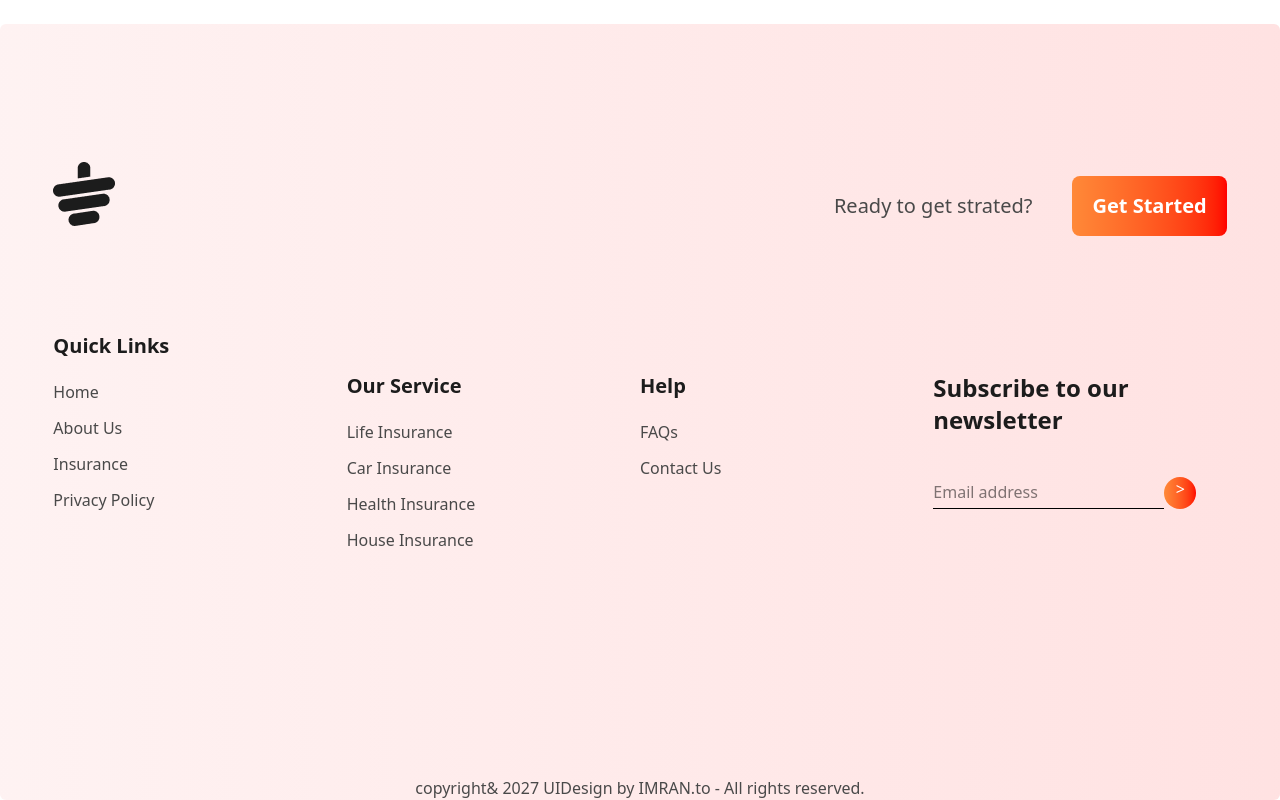
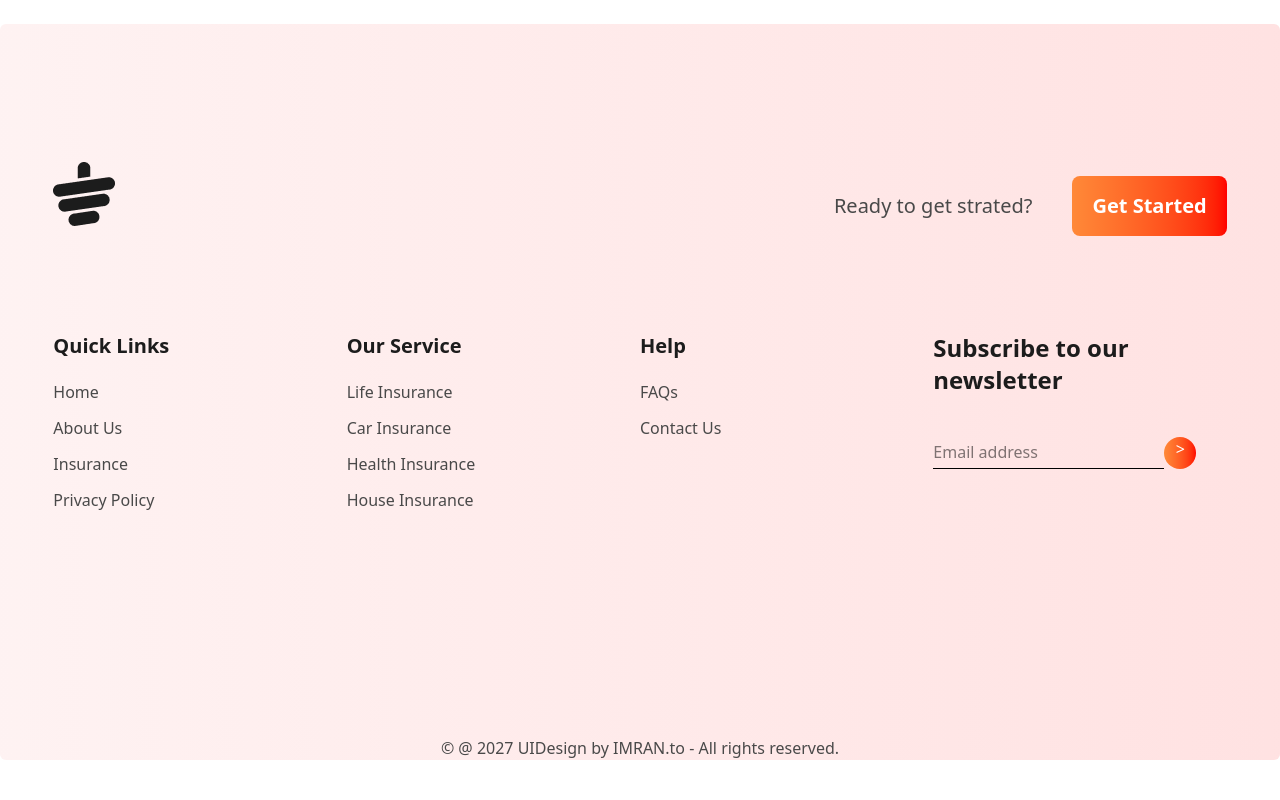
Before and after one commit to programmarimran/tea-house-tailwind, a plain HTML site: page index.html in a window 1280 px wide. Shown: the part 3395-4195 px from the top of the page. After the commit the page ends 4155 px from the top, so only its background shows below. Drawn offline with nearby package versions, Linux system fonts and the light colour scheme.

Commit message:
addefd a oodfdshg

```diff
--- a/index.html
+++ b/index.html
@@ -240,8 +240,8 @@
                         <li class="font-normal text-base text-[var(--dark2)] mt-3">Privacy Policy</li>
                     </ul>
                 </div>
-                <div>
-                    <h2 class="font-semibold text-xl text-[var(--dark1)] mt-10">Our Service</h2>
+                <div class="mt-10 md:m-0">
+                    <h2 class="font-semibold text-xl text-[var(--dark1)]">Our Service</h2>
                     <ul class=" mt-5">
                         <li class="font-normal text-base text-[var(--dark2)] mt-3">Life Insurance</li>
                         <li class="font-normal text-base text-[var(--dark2)] mt-3">Car Insurance</li>
@@ -249,15 +249,15 @@
                         <li class="font-normal text-base text-[var(--dark2)] mt-3">House Insurance</li>
                     </ul>
                 </div>
-                <div>
-                    <h2 class="font-semibold text-xl text-[var(--dark1)] mt-10">Help</h2>
+                <div class="mt-10 md:m-0">
+                    <h2 class="font-semibold text-xl text-[var(--dark1)]">Help</h2>
                     <ul class=" mt-5">
                         <li class="font-normal text-base text-[var(--dark2)] mt-3">FAQs</li>
                         <li class="font-normal text-base text-[var(--dark2)] mt-3">Contact Us</li>
                     </ul>
                 </div>
-                <div>
-                    <h2 class="font-semibold text-2xl text-[var(--dark1)] mt-10">Subscribe to our newsletter</h2>
+                <div class="mt-10 md:m-0">
+                    <h2 class="font-semibold text-2xl text-[var(--dark1)]">Subscribe to our newsletter</h2>
 
                    <div class="flex items-center  mt-10 w-full">
                         <div class="border-b-1 ">
@@ -267,7 +267,7 @@
                    </div>
                 </div>
             </div>
-            <div class="pt-32 font-medium text-base text-[var(--dark2)] text-center">copyright&   2027 UIDesign by IMRAN.to - All rights reserved.</div>
+            <div class="pt-32 font-medium text-base text-[var(--dark2)] text-center">&copy; &commat;   2027 UIDesign by IMRAN.to - All rights reserved.</div>
         </section>
 
     </footer>
```
